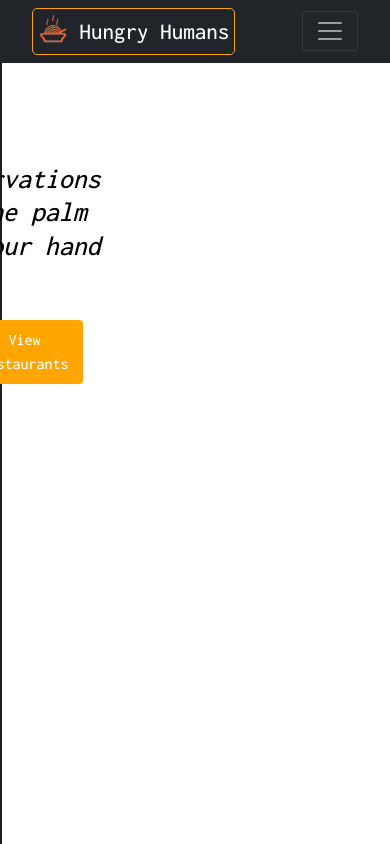
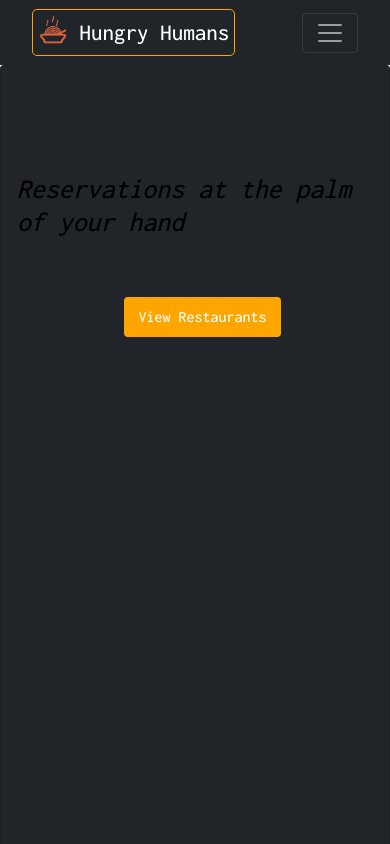
Before and after one commit to joshmarte/usv-takehome-fe, a React (Create React App) app: page / in a window 390 px wide. Shown: the top 844 px of the page. Built offline with nearby package versions, Linux system fonts and the light colour scheme; no server answers.

Commit message:
media query updates

```diff
--- a/src/App.js
+++ b/src/App.js
@@ -16,8 +16,8 @@ import AllReservations from "./Pages/AllReservations";
 function App() {
     return (
         <main className="App">
+            <Navigation />
             <div id="content-wrap">
-                <Navigation />
                 <Routes>
                     <Route path="/" element={<Home />} />
                     <Route path="/restaurants" element={<ViewRestaurants />} />
--- a/src/Components/Home.js
+++ b/src/Components/Home.js
@@ -19,13 +19,7 @@ export default function Home() {
     }, []);
 
     return (
-        <div
-            className="home-container"
-            style={{
-                marginTop: "55px",
-                height: "100vh",
-            }}
-        >
+        <div className="home-container">
             <Card className="bg-dark text-white" style={{ height: "100vh" }}>
                 <Card.Img
                     src="https://www.willflyforfood.net/wp-content/uploads/2021/09/ethiopian-food-yetsom-beyaynetu.jpg"
--- a/src/Components/Navigation.js
+++ b/src/Components/Navigation.js
@@ -6,7 +6,6 @@ import logo from "../Assets/food.png";
 
 export default function Navigation() {
     return (
-        <div className="NavBar">
         <Navbar collapseOnSelect expand="lg" bg="dark" variant="dark">
             <Container style={{ marginLeft: "0px", padding: " 0px 2rem" }}>
                 <Navbar.Brand
@@ -31,9 +30,7 @@ export default function Navigation() {
                 <Navbar.Collapse id="responsive-navbar-nav">
                     <Nav>
                         <Nav.Link href="/restaurants">Restaurants</Nav.Link>
-                            <Nav.Link href="/reservations">
-                                Reservations
-                            </Nav.Link>
+                        <Nav.Link href="/reservations">Reservations</Nav.Link>
                         <Nav.Link href="/newRestaurant">
                             Create a Restaurant
                         </Nav.Link>
@@ -41,6 +38,5 @@ export default function Navigation() {
                 </Navbar.Collapse>
             </Container>
         </Navbar>
-        </div>
     );
 }
--- a/src/Styles/View.css
+++ b/src/Styles/View.css
@@ -42,9 +42,6 @@
 }
 
 @media screen and (max-device-width: 992px) {
-    .NavBar {
-        width: 100vw;
-    }
     .search-filter {
         width: 90vw;
         align-items: flex-start;
@@ -67,30 +64,3 @@
         min-width: none;
     }
 }
-
-@media (max-device-width: 992px) {
-    .NavBar {
-        width: 100vw;
-    }
-    .search-filter {
-        width: 90vw;
-        align-items: flex-start;
-    }
-    .searchBar-container form {
-        margin: 0px;
-    }
-    .searchBar-container,
-    .input-group {
-        width: 70vw;
-    }
-
-    .card-img-left {
-        display: none;
-    }
-    .filters-container {
-        flex-direction: column;
-    }
-    .restaurants-container {
-        min-width: none;
-    }
-}
--- a/src/index.css
+++ b/src/index.css
@@ -8,23 +8,17 @@
     width: 100vw;
 }
 
-.NavBar {
-    position: fixed;
-    top: 0;
-    left: 0;
-    right: 0;
-    z-index: 9999;
-    width: 100%;
-    height: 55px;
+.navbar {
+    height: 65px;
     font-size: larger;
 }
 
-.NavBar .nav-item {
+.nav-item {
     margin-top: 5px;
 }
 
 #content-wrap {
-    padding-bottom: 2rem;
+    padding-bottom: 30px;
 }
 
 .footer-container {
@@ -66,9 +60,6 @@
 }
 
 @media screen and (max-device-width: 992px) {
-    .App {
-        width: fit-content;
-    }
     .home-container img {
         display: none;
     }
```
Lines whose indentation alone changed are shown as unchanged.
